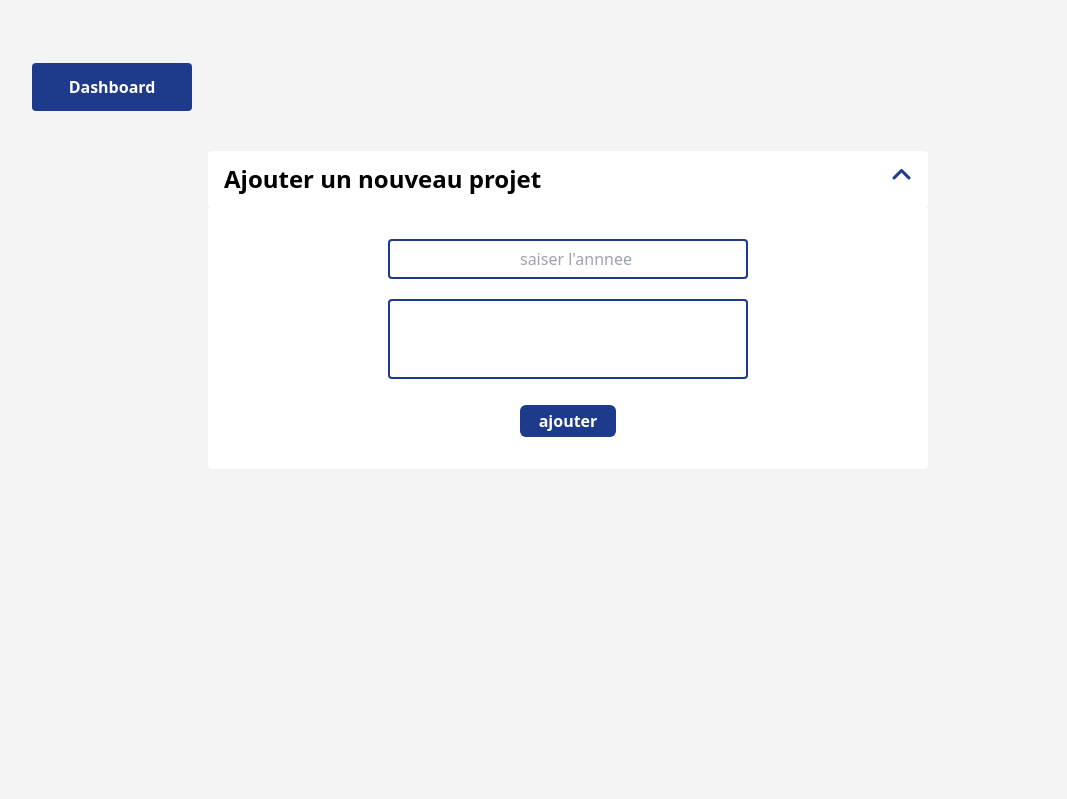
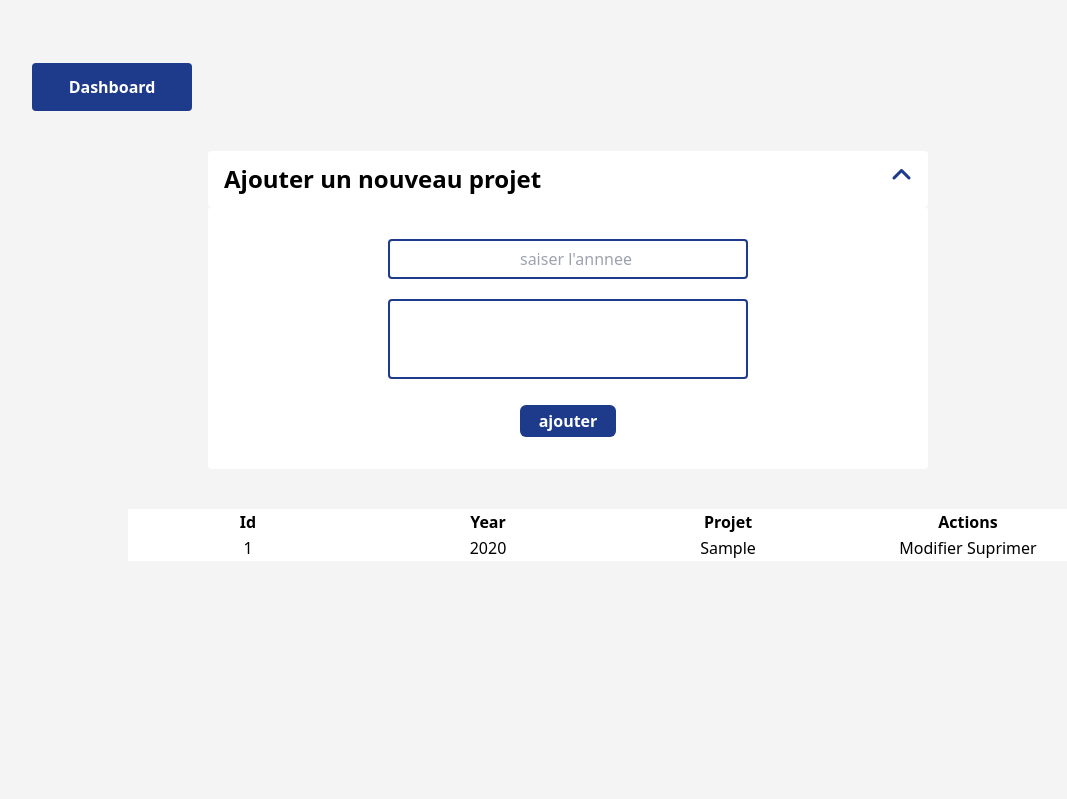
Before and after one commit to Reda-Hammada/enviscope-dashboard, a PHP site: page /enviscope-dashboard/admin/projet in a window 1280 px wide. Shown: the part 86-885 px from the top of the page, without its empty margins (32-1099 px from the left). Run offline with PHP 8.4, Linux system fonts and the light colour scheme; the visitor is signed in with stand-in values (Sample User, id 1); tables that the repository leaves empty or names only in its code hold one stand-in row (values such as "Sample post"); some libraries are stand-ins or nearby versions.

Commit message:
display added projects on table  working on edit and delete

```diff
--- a/app/controllers/Admin.php
+++ b/app/controllers/Admin.php
@@ -92,12 +92,12 @@ Class Admin extends Controller {
          }
 
 
+         //check if errors empty to insert the project into database
+
         if(empty($data['year_err']) && empty($data['projet_err'])){
 
 
             $this->addProject($data['projet'], $data['year']);
-            // $displayProject = $this->Projectmodel->getAllProjects();
-
 
 
 
@@ -114,67 +114,46 @@ Class Admin extends Controller {
            }
 
             }else{
+
         // load data into the view
+        $displayProject = $this->Projectmodel->getAllProjects();
 
         $data = [
 
 
             'id' =>"",
             'year' =>"",
-            'projet' =>"",
+            'projet' =>$displayProject,
             'projet_err'=>"",
             'year_err' => "",
-            'project_added' => ""
+            'project_added' => "Added"
         ];
-
-        $this->view('admin/projet', $data);
-
-
-        // if($this->projet() == true){
-
-        //     $displayProject = $this->Projectmodel->getAllProjects();
-
-
-        //     $data =[
-        //         'id' => $displayProject['id'],
-        //         'projet' => $displayProject['project'],
-        //         'year' => $displayProject['year']
-        //     ];
-
-        //     $this->view('admin/projet', $data);
 
 
 
 
+        $this->view('admin/projet', $data);
 
-        // }
 
     }
 
 }
 
+    //  insert project
 
 
     public function addProject($project,$year){
 
         $this->Projectmodel->insertProject($project,$year);
+        redirect('admin/projet');
 
 
-        $data = [
+    }
 
 
-            'id' =>"",
-            'year' =>"",
-            'projet' =>"",
-            'projet_err'=>"",
-            'year_err' => "",
-            'project_added' => "added"
-        ];
+    // edit a project
 
-        $this->view('admin/projet', $data);
-
-
-
+    public function editProject($id){
 
 
     }
@@ -184,31 +163,6 @@ Class Admin extends Controller {
 
 
 
-
-
-//  public function displayProjects () {
-
-//   $displayProject = $this->Projectmodel->getAllProjects();
-
-
-
-//         foreach($displayProject as $newProject):
-
-//             $data = [
-
-//                 'id' => $newProject['id'],
-//                 'projet' => $newProject['project'],
-//                 'year' => $newProject['year']
-//             ];
-
-//             $this->view('admin/projet', $data);
-
-//         endforeach;
-
-
-//  }
-
-
 }
 
  ?>
--- a/app/views/admin/projet.php
+++ b/app/views/admin/projet.php
@@ -4,6 +4,7 @@
     <meta charset="UTF-8">
     <meta http-equiv="X-UA-Compatible" content="IE=edge">
     <script src="https://cdn.tailwindcss.com"></script>
+    <link rel='stylesheet' href="<?php echo URLROOT?>asset/css/projet.css">
     <link rel="stylesheet" href="https://cdnjs.cloudflare.com/ajax/libs/font-awesome/6.1.2/css/all.min.css" integrity="sha512-1sCRPdkRXhBV2PBLUdRb4tMg1w2YPf37qatUFeS7zlBy7jJI8Lf4VHwWfZZfpXtYSLy85pkm9GaYVYMfw5BC1A==" crossorigin="anonymous" referrerpolicy="no-referrer" />
     <meta name="viewport" content="width=device-width, initial-scale=1.0">
     <title>projet</title>
@@ -32,14 +33,9 @@
             <button class="w-40 bg-blue-900 h-12 rounded"><a class='text-white text-base font-bold' href= <?php echo URLROOT . 'admin/dashboard' ?>>Dashboard</a></button>
 
         </div>
-        <div id='projet added' class='text-center bg-blue-900 w-3/4 ml-auto mr-auto mt-5 text-white'>
-            <?php  if(isset($data['project_added'])){
 
 
-                    echo $data['project_added'];
-            }?>
-
-        </div>
+        <!-- add project form -->
         <section class='w-9/12 mt-10 text-center'>
             <div onclick=showForm() id='add_toggle' class=' rounded select-none	 w-3/4 ml-auto h-14 pt-3 font-bold cursor-pointer text-2xl		 flex justify-between pr-4 pl-4 bg-white'>
                 Ajouter un nouveau projet
@@ -52,9 +48,7 @@
 
                         <input class='text-center h-10 text-inherit  pl-4 border-double w-1/2 rounded  border-2 border-blue-900' name ="year" type='text' placeholder="saiser l'annnee"/><br>
                         <span id='error' class='text-red-500 text-center'><?php if(isset($data['year_err'])){  echo $data['year_err']; } ?></span>
-                        <?php
 
-                        ?>
                     </div>
                     <div class='pb-5'>
 
@@ -70,7 +64,35 @@
             </div>
         </section>
         <section>
-            <table>
+
+            <!--projects table -->
+            <table class='table-fixed mt-10  w-3/4  text-center mr-auto ml-auto bg-white'>
+                <tr>
+                    <th>Id</th>
+                    <th>Year</th>
+                    <th>Projet</th>
+                    <th>Actions</th>
+
+                </tr>
+
+                <?php
+
+        foreach($data['projet'] as $displayProject): ?>
+
+            <tr>
+                <td><?php echo $displayProject['id']; ?>
+                <td><?php echo $displayProject['year']; ?>
+                <td><?php echo $displayProject['project']; ?>
+                <td><button><a href="<?php echo URLROOT?>admin/editProject/<?php echo $displayProject['id']; ?>">Modifier</a></button>
+                    <button><a href="<?php echo URLROOT?>admin/deleteProject/<?php echo $displayProject['id'];?>">Suprimer</a></button>
+                </td>
+            </tr>
+
+
+        <?php endforeach; ?>
+
+
+
             </table>
 
         </section>
```
Also changed, not shown: public/asset/css/projet.css (added), public/asset/script/app.js (line endings or trailing spaces).
